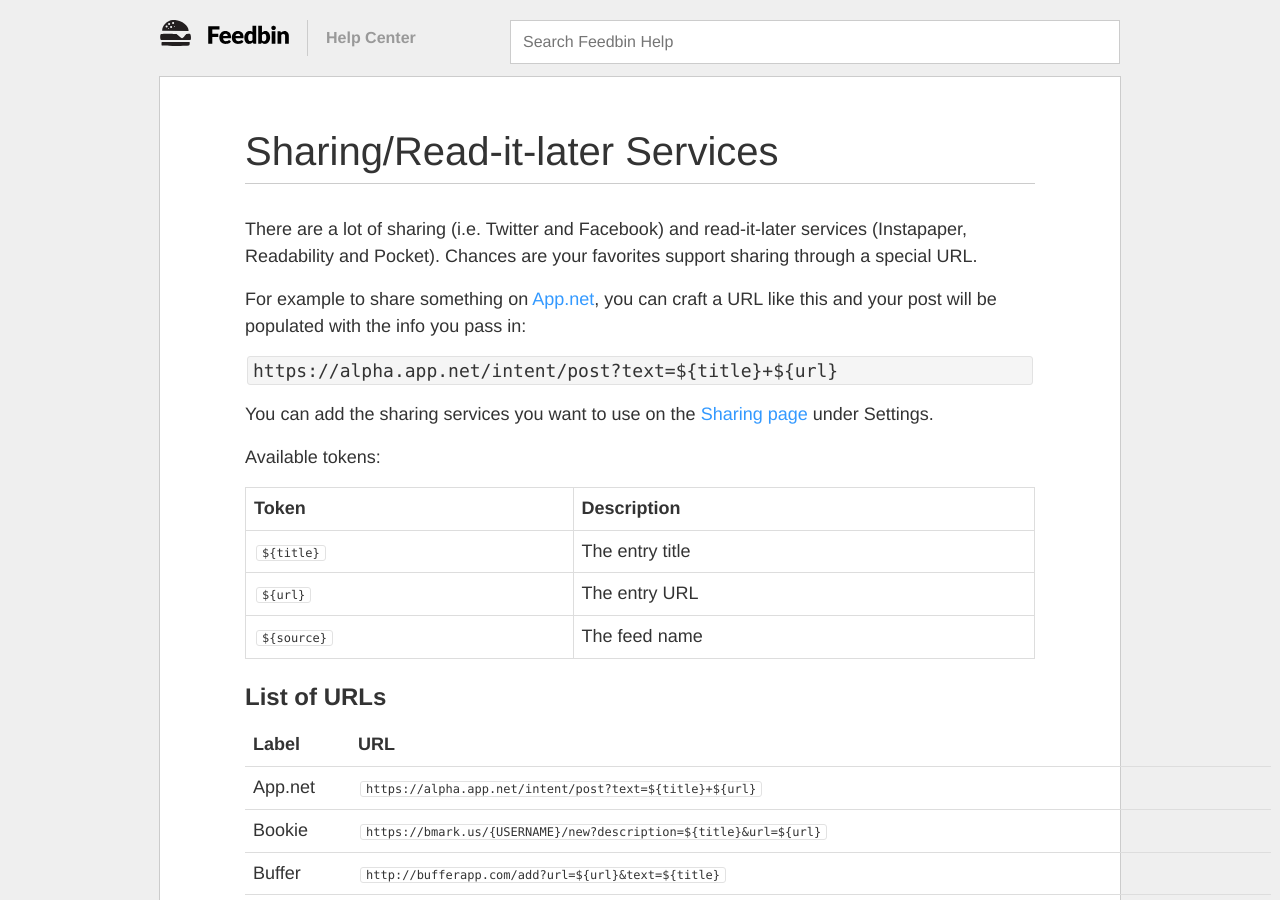
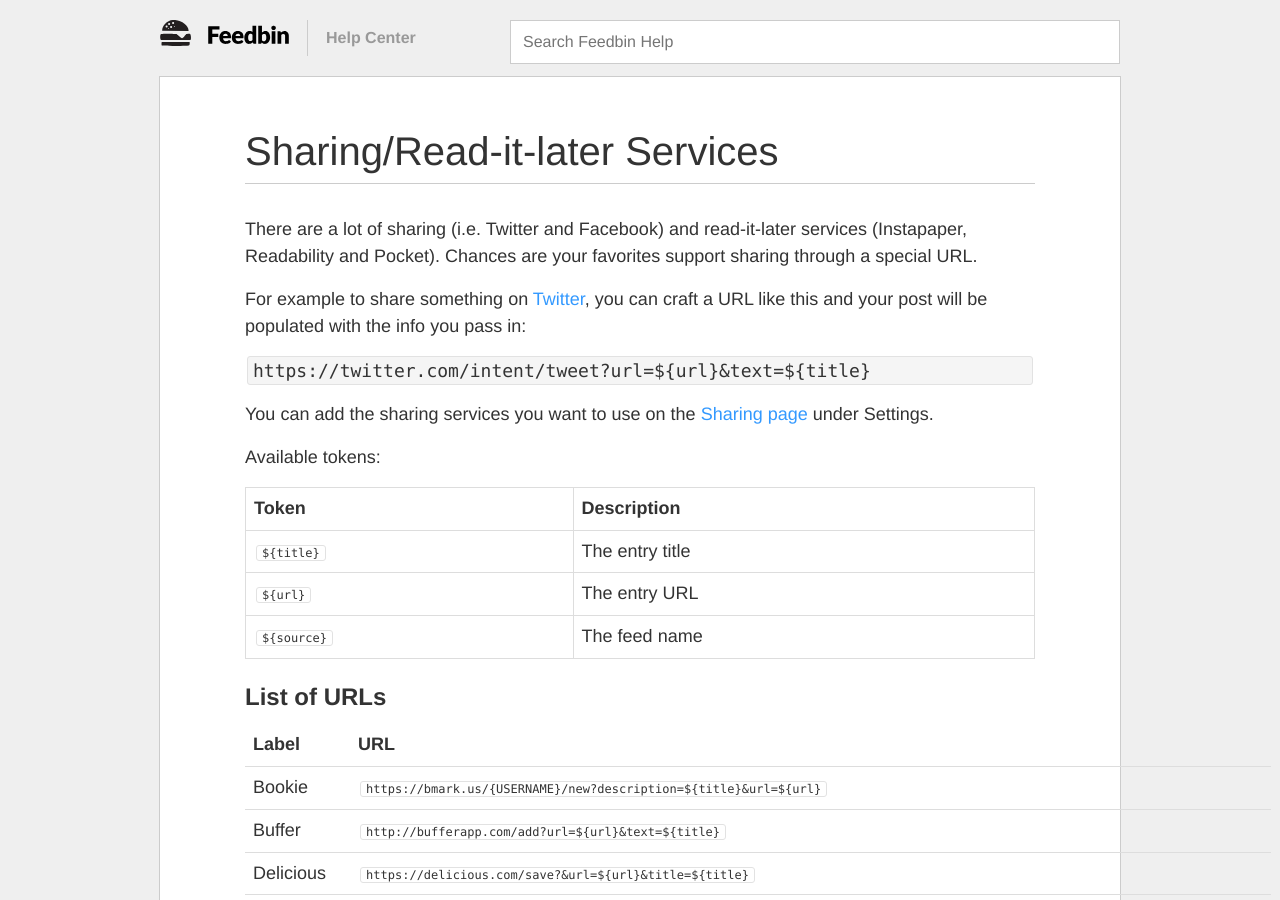
Before and after one commit to willrobin/feedbin-help, a Jekyll site: the page built from _posts/2013-11-28-sharing-read-it-later-services.md, in a window 1280 px wide and 900 px high. Built offline with Jekyll 4.4.1, drawn with Linux system fonts in a browser that asks for light colours; comment, search, counter and statistics services are not loaded.

Commit message:
Update 2013-11-28-sharing-read-it-later-services.md
Replaced example and deleted App.net. Service has been discontinued.

```diff
--- a/_posts/2013-11-28-sharing-read-it-later-services.md
+++ b/_posts/2013-11-28-sharing-read-it-later-services.md
@@ -7,9 +7,9 @@
 
 There are a lot of sharing (i.e. Twitter and Facebook) and read-it-later services (Instapaper, Readability and Pocket). Chances are your favorites support sharing through a special URL.
 
-For example to share something on <a href="https://app.net">App.net</a>, you can craft a URL like this and your post will be populated with the info you pass in:
+For example to share something on <a href="https://twitter.com">Twitter</a>, you can craft a URL like this and your post will be populated with the info you pass in:
 
-<pre><code>https://alpha.app.net/intent/post?text=<span class="label label-info">${title}</span>+<span class="label label-info">${url}</span></code></pre>
+<pre><code>https://twitter.com/intent/tweet?url=<span class="label label-info">${url}</span>&text=<span class="label label-info">${title}</span></code></pre>
 
 You can add the sharing services you want to use on the [Sharing page](https://feedbin.com/settings/sharing) under Settings.
 
@@ -39,7 +39,6 @@
 
 | Label                 | URL                                                                                |
 |-----------------------|------------------------------------------------------------------------------------|
-| App.net               | `https://alpha.app.net/intent/post?text=${title}+${url}`                           |
 | Bookie                | `https://bmark.us/{USERNAME}/new?description=${title}&url=${url}`                  |
 | Buffer                | `http://bufferapp.com/add?url=${url}&text=${title}`                                |
 | Delicious             | `https://delicious.com/save?&url=${url}&title=${title}`                            |
```
